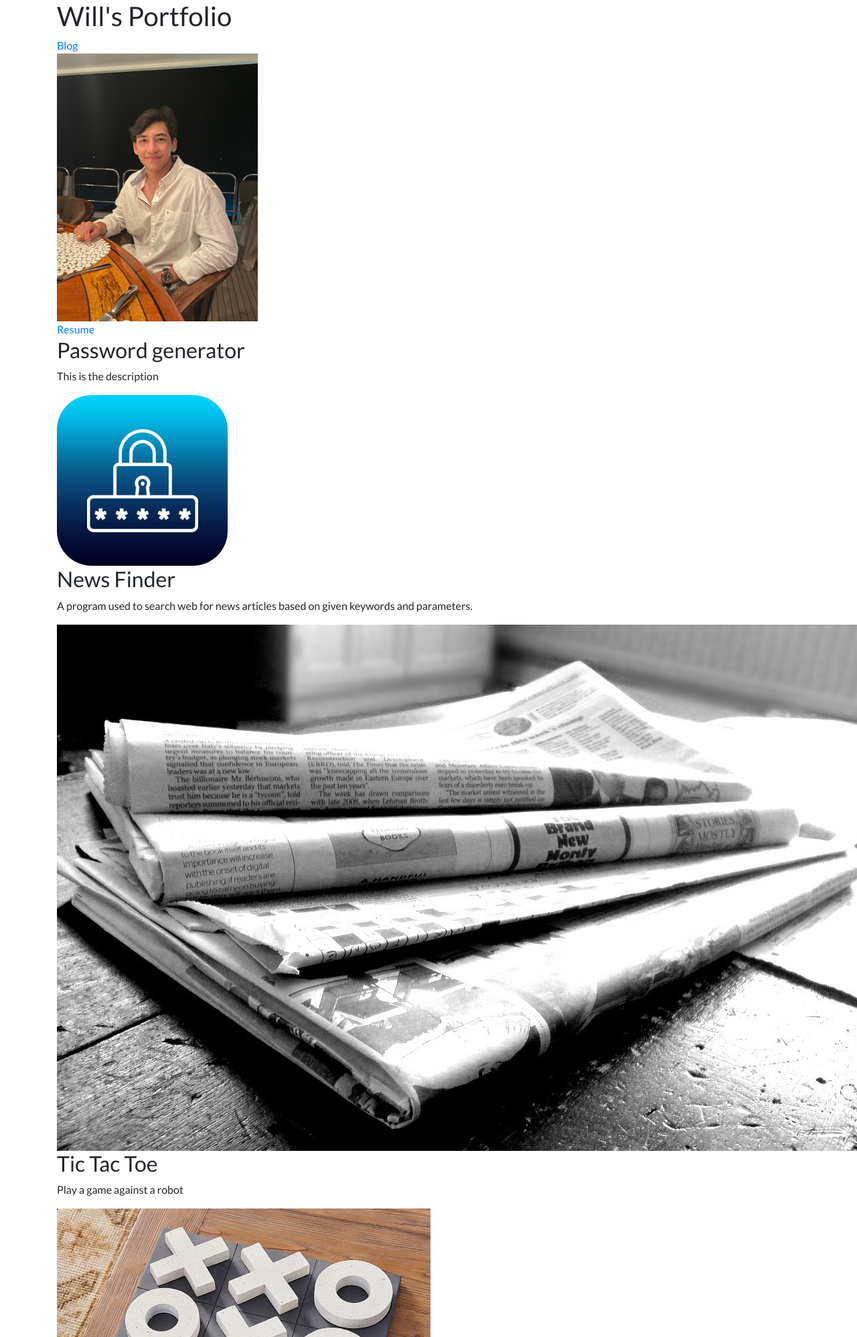
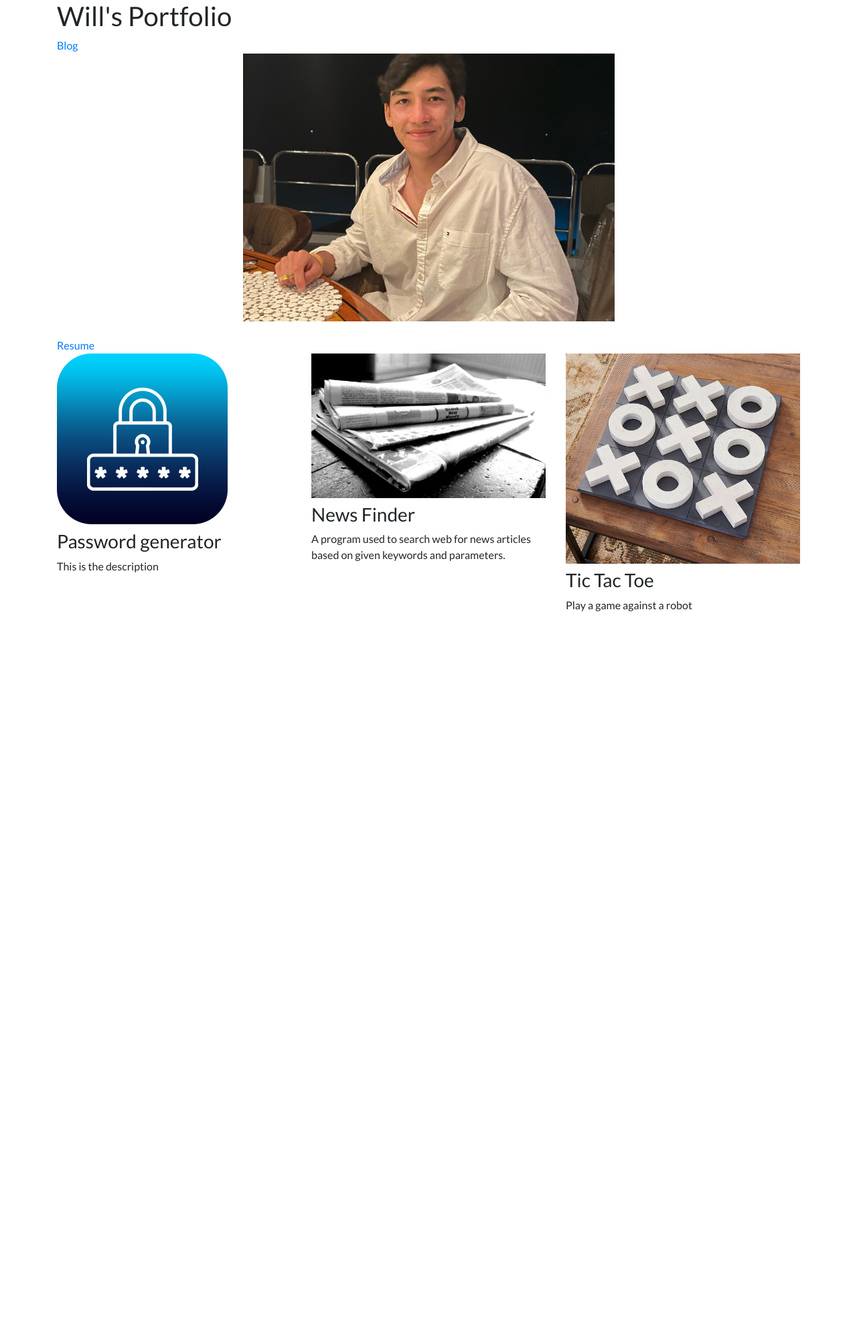
Before and after one commit to willnaheehs/personal-portfolio-project, a Django app: page / in a window 1280 px wide; the page is wider, and only the part inside the window is pictured. Shown: the part 56-2053 px from the top of that part at 67% size. After the commit the page ends 969 px from the top of that part, so only its background shows below. Run offline with Django 4.2, Linux system fonts and the light colour scheme; data comes from the database, SQL or seed files in the repository; both versions use the stored data as it was after the commit; some libraries are stand-ins or nearby versions.

Commit message:
modified the layout of the home page

```diff
--- a/portfolio/static/portfolio/custom.css
+++ b/portfolio/static/portfolio/custom.css
@@ -22,3 +22,30 @@ body {
         font-size: 5rem;
     }
 }
+
+.center {
+    object-fit: cover; /*prevents image from stretching */
+    display: block;
+    margin-left: auto;
+    margin-right: auto;
+    width: 50%;
+  }
+
+.grid-container {
+    display: grid;
+  }
+
+.item1 {
+    grid-column-start: 1;
+    grid-column-end: 2;
+  }
+
+.item2 {
+    grid-column-start: 2;
+    grid-column-end: 3;
+  }
+
+  .item3 {
+    grid-column-start: 3;
+    grid-column-end: 4;
+  }
--- a/portfolio/templates/portfolio/home.html
+++ b/portfolio/templates/portfolio/home.html
@@ -8,21 +8,29 @@
     <br>
 
     {% load static %} <!--allows for access to image contained in static folder-->
-    <img src="{% static 'portfolio/dinertablephoto.JPEG' %}", height=400, wdth=400>
+    <img src="{% static 'portfolio/dinertablephoto.JPEG' %}", height=400, wdth=400 class = center>
     <br>
 
     <a href="{% static 'portfolio/resume.png' %}">Resume</a>
 
-    <!-- django template for loop syntax-->
-    {% for project in projects %}
+    <div class="row justify-content-center">
+        <!-- django template for loop syntax-->
+        {% for project in projects %}
+        <div class="col-sm-12 col-lg-4">
 
-    <h2>{{ project.title }}</h2> <!--displays project-->
-    <p>{{ project.description }}</p>
-    <img src ="{{ project.image.url }}">
-    {% if project.url %} <!-- displays link if url provided to admin page in project tab-->
-    <a href="{{ project.url }}">Link</a>
-    {% endif %}
+            {% if project.url %}
+            <a href="{{ project.url }}">
+                <img src="{{ project.image.url }}" class="img-fluid mb-2">
+            </a>
+            {% else %}
 
-    {% endfor %}
+            <img src="{{ project.image.url }}" class="img-fluid mb-2">
+            {% endif %}
+            <h3>{{ project.title }}</h3>
+            <p>{{ project.description }}</p>
+
+        </div>
+        {% endfor %}
+    </div>
 
 {% endblock %}
```
Also changed, not shown: db.sqlite3, media/portfolio/images/newspaper.jpeg (renamed from portfolio/static/portfolio/newspaper.jpeg), media/portfolio/images/newspaper_4arsYnF.jpeg (added), media/portfolio/images/tic tac toe.jpeg (renamed from portfolio/static/portfolio/tic tac toe.jpeg), media/portfolio/images/tic_tac_toe.jpeg (added).
